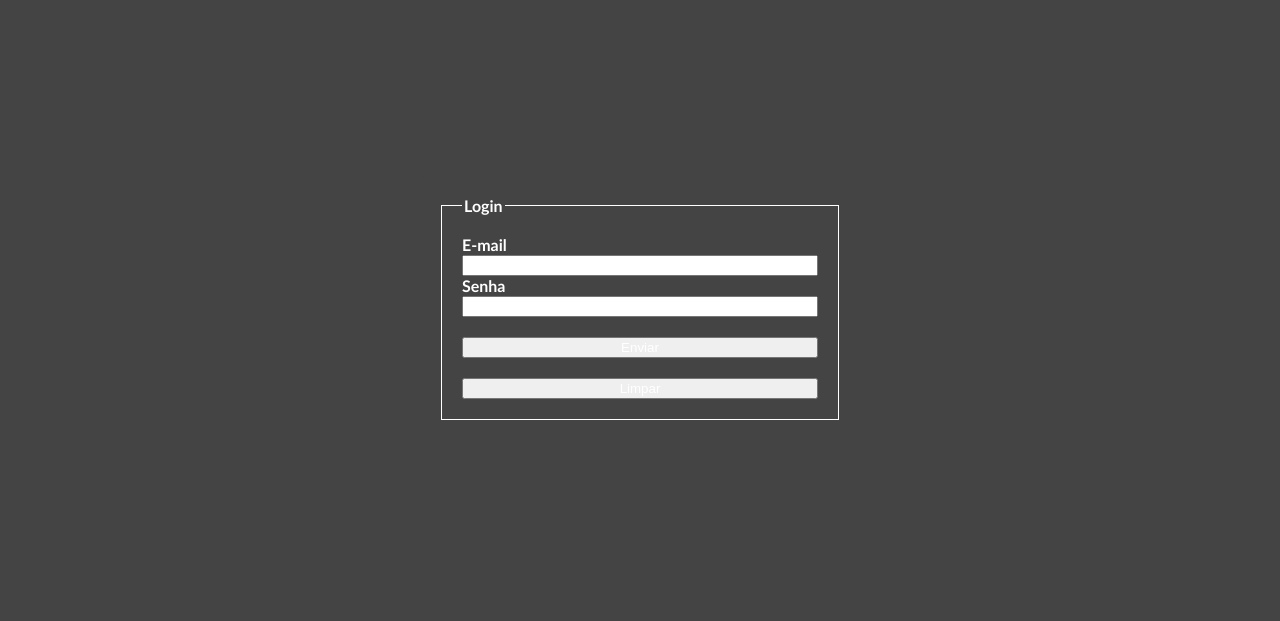
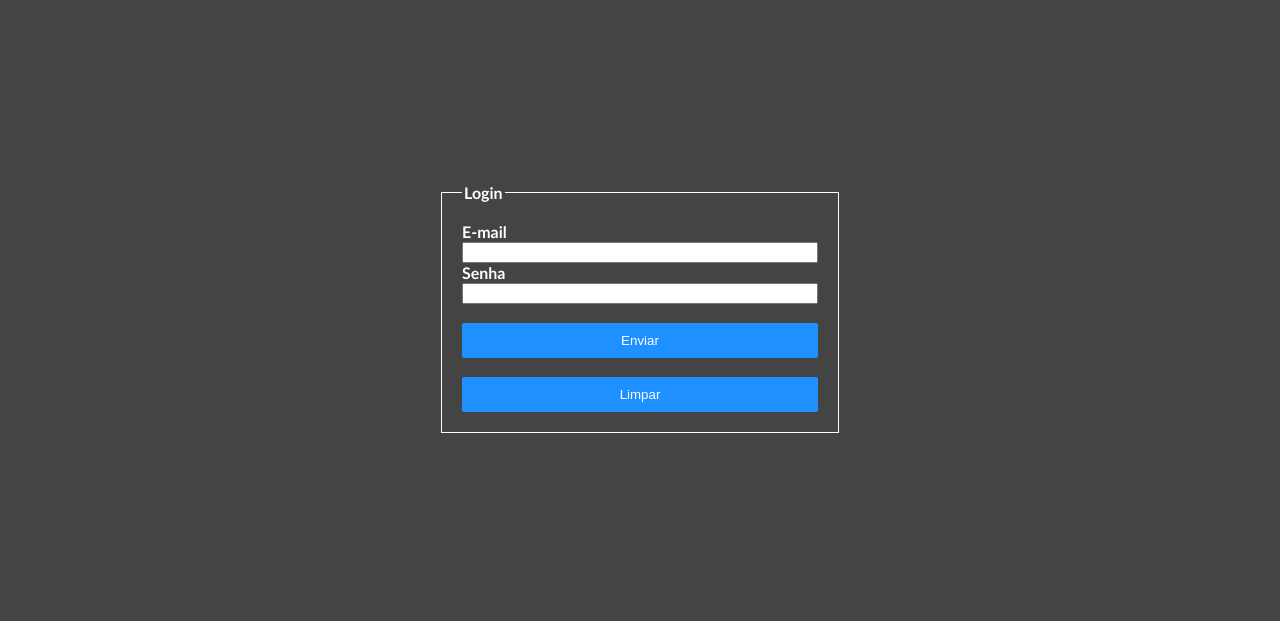
Before and after one commit to andreflavio/aulas_fatec, a website: page FATEC/DEV. WEB. I/Andre_Oliveira_Ex5.html in a window 1280 px wide. Shown: the part 90-711 px from the top of the page. Drawn offline with Linux system fonts and the light colour scheme.

Commit message:
Add files via upload

```diff
--- a/FATEC/DEV. WEB. I/Andre_Oliveira_Ex5.html
+++ b/FATEC/DEV. WEB. I/Andre_Oliveira_Ex5.html
@@ -87,15 +87,14 @@
         font-weight: bold;
       }
 
-      label,
-      input,
-      .botao {
-        width: 100%;
-        box-sizing: border-box;
-        color: white;
-      }
+      label, input, .botao {
+  width: 100%;
+  box-sizing: border-box; /* Certifica-se de que a largura inclua padding e borda */
+  color: white; /* Define a cor de fonte branca */
+}
 
-      /
+
+      /* ... (outros estilos) ... */
 
       .botao {
         background-color: #1e90ff;
```
